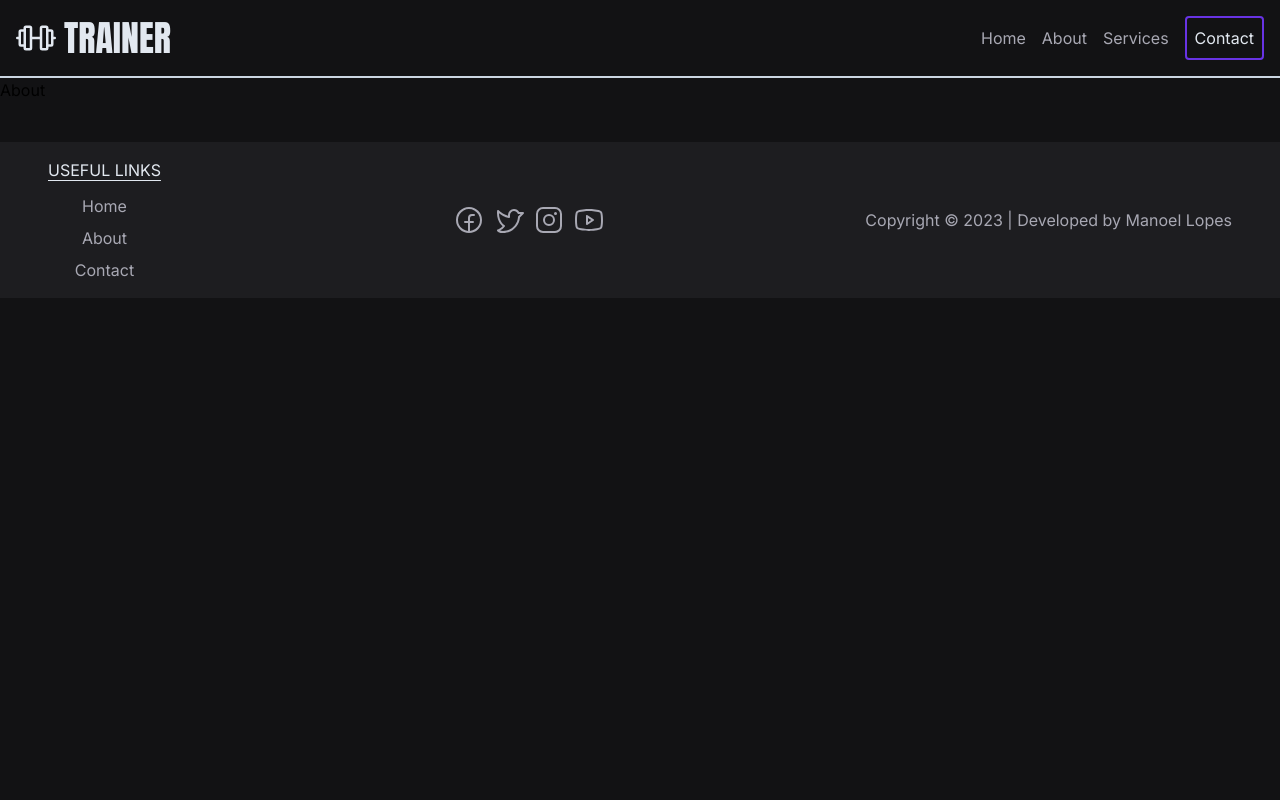
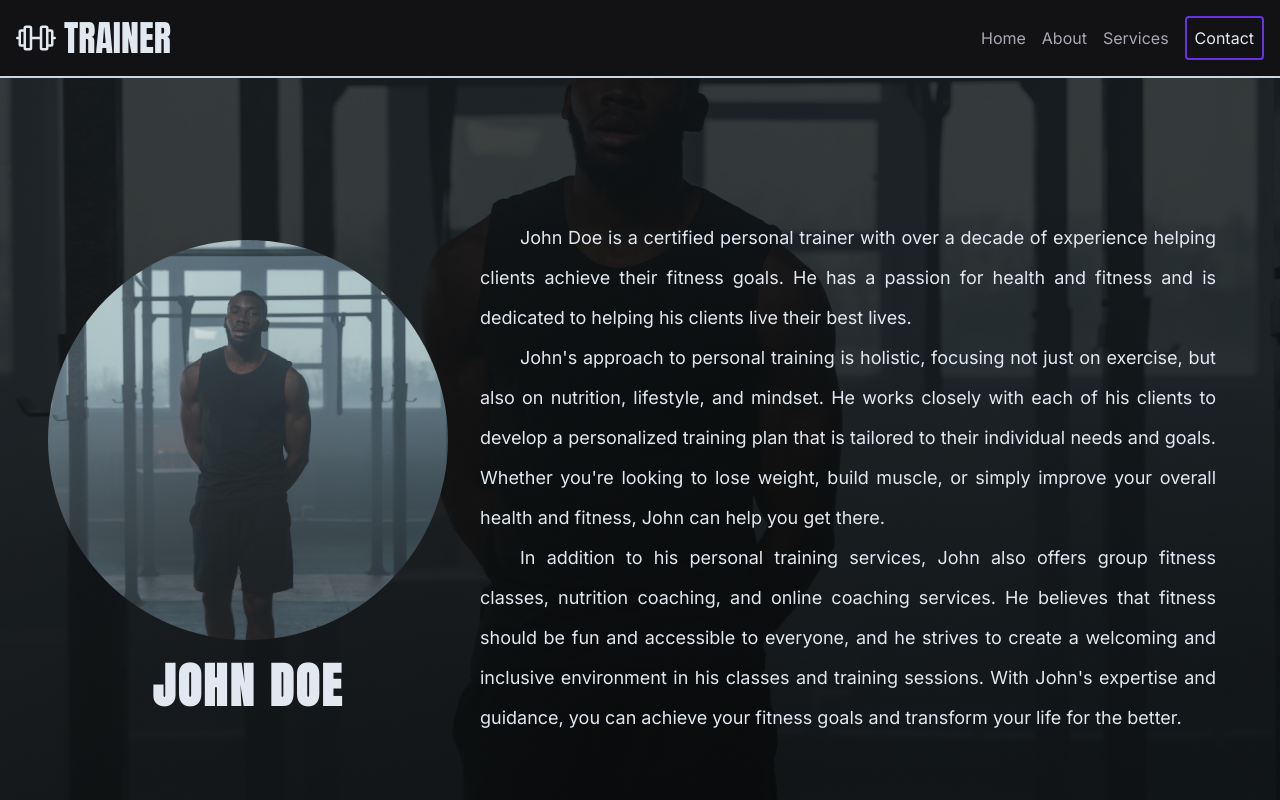
Before and after one commit to manoellvitor/personal-trainer, a React (Vite) app: page /about in a window 1280 px wide. Shown: the top 800 px of the page. Built offline with nearby package versions, Linux system fonts and the light colour scheme.

Commit message:
Working on about page :mechanic:

```diff
--- a/src/App.jsx
+++ b/src/App.jsx
@@ -1,10 +1,10 @@
 import { Route, Routes } from "react-router-dom";
 import Layout from "./components/Layout";
-import Services from "./components/Services";
 import NoMatch from "./components/pages/404";
 import About from "./components/pages/About";
 import Contact from "./components/pages/Contact";
 import Home from "./components/pages/Home";
+import Services from "./components/pages/Services";
 
 function App() {
 
--- a/src/components/pages/About.jsx
+++ b/src/components/pages/About.jsx
@@ -1,8 +1,37 @@
 import React from 'react'
+import personalTrainer from "../../assets/img/personal-trainer.jpg"
 
 function About() {
   return (
-    <div>About</div>
+    <div className='w-full md:h-[800px] h-[700px] shadow-sm shadow-slate-200 flex flex-row items-center justify-center gap-4'>
+      <img
+        src={personalTrainer}
+        alt="Dark background"
+        className='object-cover w-full md:h-[800px] h-[700px] absolute'
+      />
+      <div className="t-0 l-0 w-full bg-black md:h-[800px] h-[700px] absolute opacity-70 overflow-hidden"></div>
+      <div className=' flex flex-col justify-center items-center z-[2]'>
+        <div className='rounded-full overflow-hidden w-[400px] h-[400px] flex justify-center items-center'>
+          <img src={personalTrainer} alt="John Doe personal trainer" className='object-cover' />
+        </div>
+        <h1 className='mt-4 font-logo text-slate-200 uppercase text-5xl font-bold text-center leading-tight tracking-wider px-2'>John Doe</h1>
+      </div>
+      <div className='flex flex-row justify-center items-center w-full h-full gap-4 md:max-w-3xl z-[1]'>
+        <div className='text-slate-200  text-lg px-4 leading-10 text-justify'>
+
+          <p className='first-letter:ml-10'>
+            John Doe is a certified personal trainer with over a decade of experience helping clients achieve their fitness goals. He has a passion for health and fitness and is dedicated to helping his clients live their best lives.
+          </p>
+          <p className='first-letter:ml-10'>
+            John's approach to personal training is holistic, focusing not just on exercise, but also on nutrition, lifestyle, and mindset. He works closely with each of his clients to develop a personalized training plan that is tailored to their individual needs and goals. Whether you're looking to lose weight, build muscle, or simply improve your overall health and fitness, John can help you get there.
+          </p>
+          <p className='first-letter:ml-10'>
+            In addition to his personal training services, John also offers group fitness classes, nutrition coaching, and online coaching services. He believes that fitness should be fun and accessible to everyone, and he strives to create a welcoming and inclusive environment in his classes and training sessions. With John's expertise and guidance, you can achieve your fitness goals and transform your life for the better.
+          </p>
+        </div>
+
+      </div>
+    </div>
   )
 }
 
```
Also changed, not shown: src/assets/img/personal-trainer.jpg (added).
